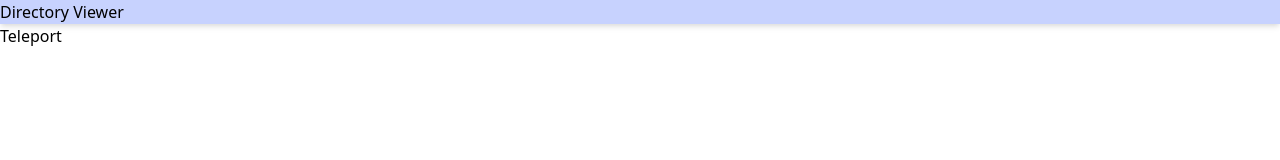
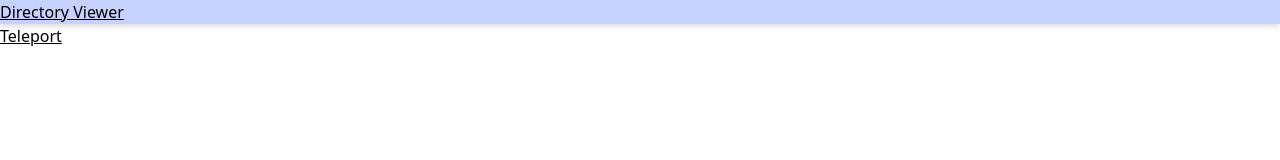
Before and after one commit to deliaconstantino/directory-viewer, a React (Create React App) app: page / in a window 1280 px wide. Shown: the top 160 px of the page. Built offline with nearby package versions, Linux system fonts and the light colour scheme.

Commit message:
add underline to links and fix spacing

```diff
--- a/src/App.js
+++ b/src/App.js
@@ -7,7 +7,9 @@ function App() {
     <Router>
       <div>
         <div className="bg-indigo-200 shadow-md">
-          <Link to="/">Directory Viewer</Link>
+          <Link className="underline" to="/">
+            Directory Viewer
+          </Link>
         </div>
 
         <Switch>
--- a/src/pages/home/Home.js
+++ b/src/pages/home/Home.js
@@ -3,7 +3,9 @@ import { Link } from "react-router-dom";
 function Home() {
   return (
     <div>
-      <Link to="/teleport">Teleport</Link>
+      <Link className="underline" to="/teleport">
+        Teleport
+      </Link>
     </div>
   );
 }
--- a/src/pages/teleport/Teleport.js
+++ b/src/pages/teleport/Teleport.js
@@ -5,7 +5,7 @@ function Teleport() {
       <p>search box here</p>
       <p>Top level teleport table will go here</p>
     </div>
-  )
+  );
 }
 
 export default Teleport;
```
